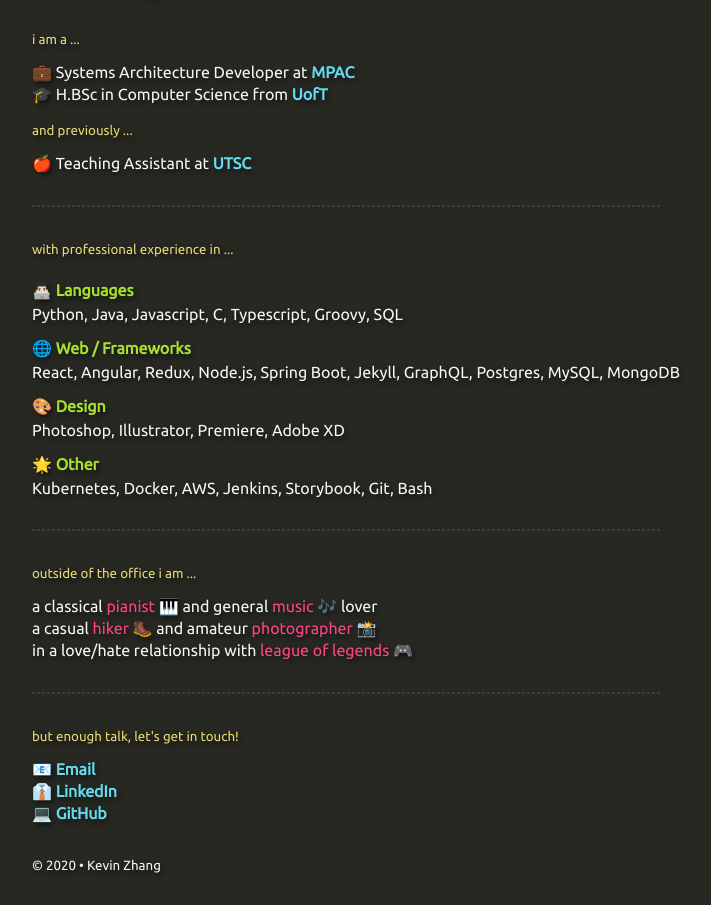
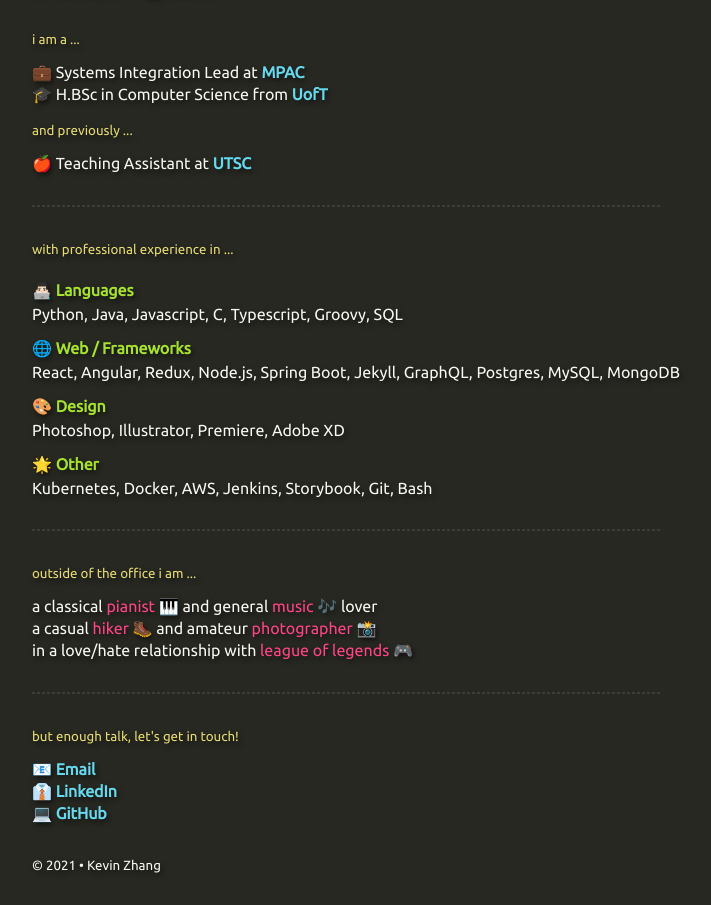
Before and after one commit to MstrZhang/mstrzhang.github.io, a plain HTML site: page index.html in a window 1280 px wide. Shown: the part 129-1034 px from the top of the page, without its empty margins (0-711 px from the left). Drawn offline with Linux system fonts and the light colour scheme.

Commit message:
update position

```diff
--- a/index.html
+++ b/index.html
@@ -17,7 +17,7 @@
   <div id="overview" class="content-block">
     <small class="text-subtitle">i am a ...</small>
     <ul>
-      <li>💼 Systems Architecture Developer at <a href="https://www.mpac.ca/en/Homepage">MPAC</a></li>
+      <li>💼 Systems Integration Lead at <a href="https://www.mpac.ca/en/Homepage">MPAC</a></li>
       <li>🎓 H.BSc in Computer Science from <a href="https://www.utoronto.ca/">UofT</a></li>
     </ul>
     <small class="text-subtitle">and previously ...</small>
@@ -62,7 +62,7 @@
     </ul>
   </div>
   <div class="content-block">
-    <small>&copy; 2020 &bull; Kevin Zhang</small>
+    <small>&copy; 2021 &bull; Kevin Zhang</small>
   </div>
 </body>
 </html>
```
